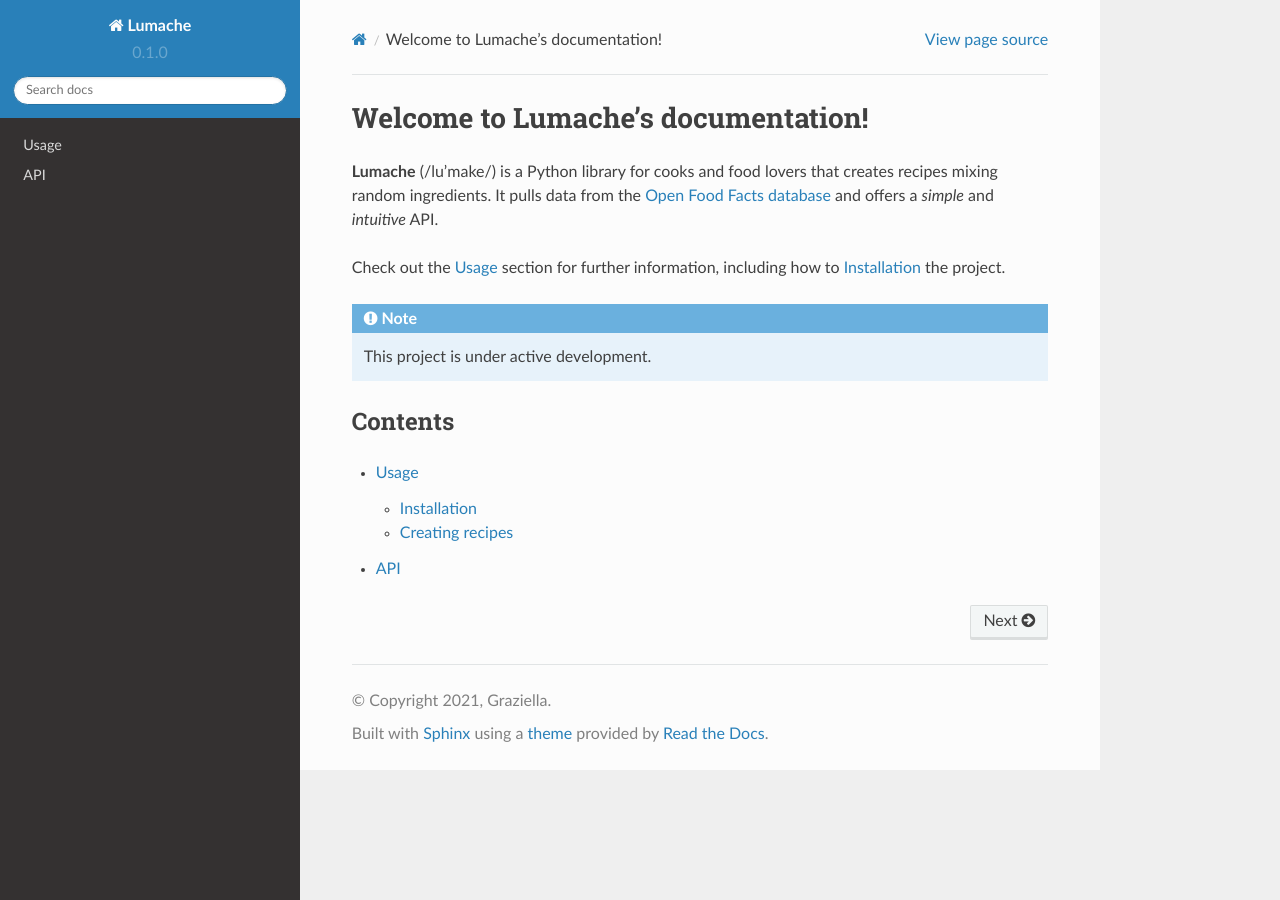
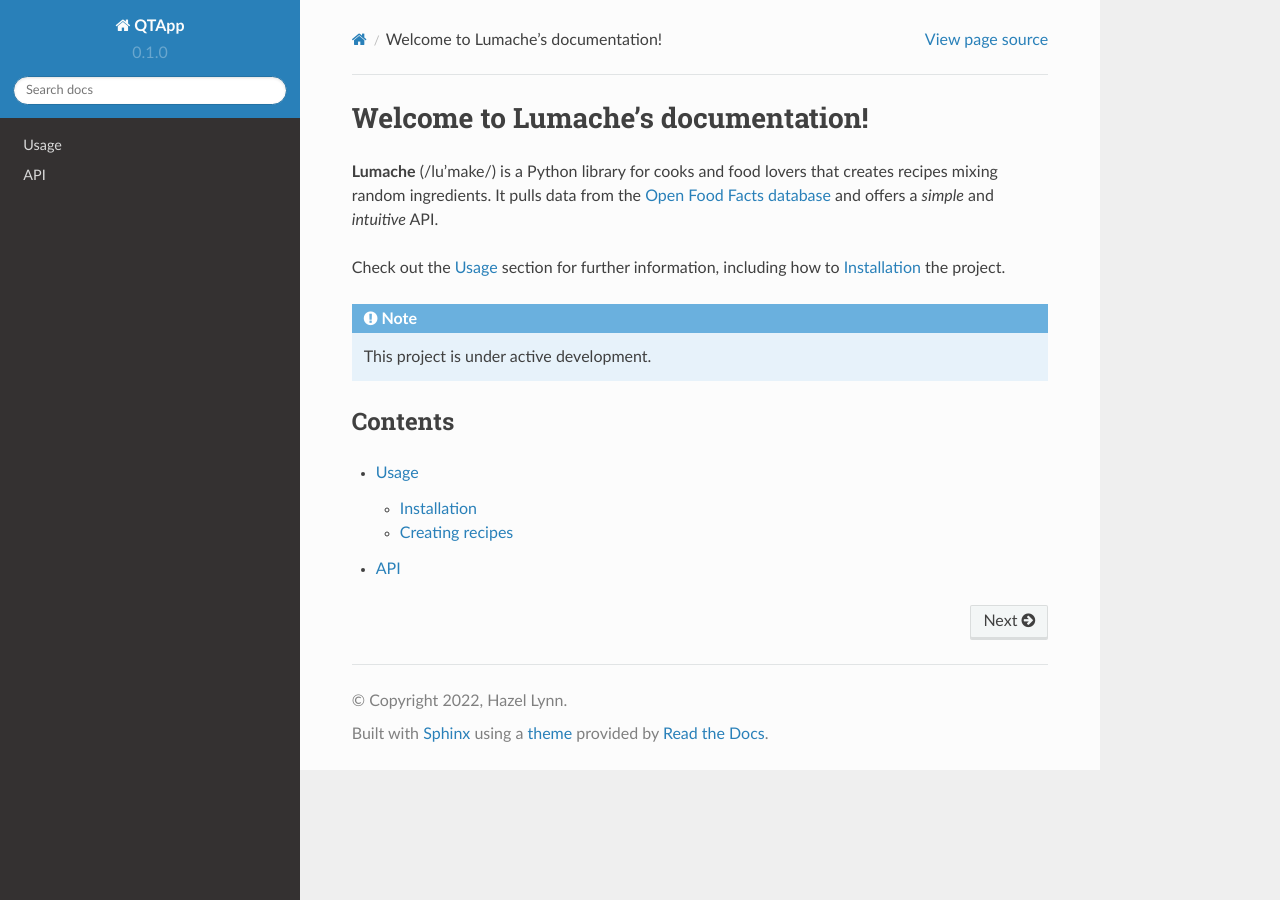
Before and after one commit to Queer-Theatre-Kalamazoo/qtdocs, a Sphinx documentation site: the page built from docs/source/index.rst, in a window 1280 px wide. Built offline with Sphinx 7.4.7 and the Read the Docs theme 2.0.0, drawn with Linux system fonts in a browser that asks for light colours.

Commit message:
Update conf.py

```diff
--- a/docs/source/conf.py
+++ b/docs/source/conf.py
@@ -2,9 +2,9 @@
 
 # -- Project information
 
-project = 'Lumache'
-copyright = '2021, Graziella'
-author = 'Graziella'
+project = 'QTApp'
+copyright = '2022, Hazel Lynn'
+author = 'iamhazel'
 
 release = '0.1'
 version = '0.1.0'
```
